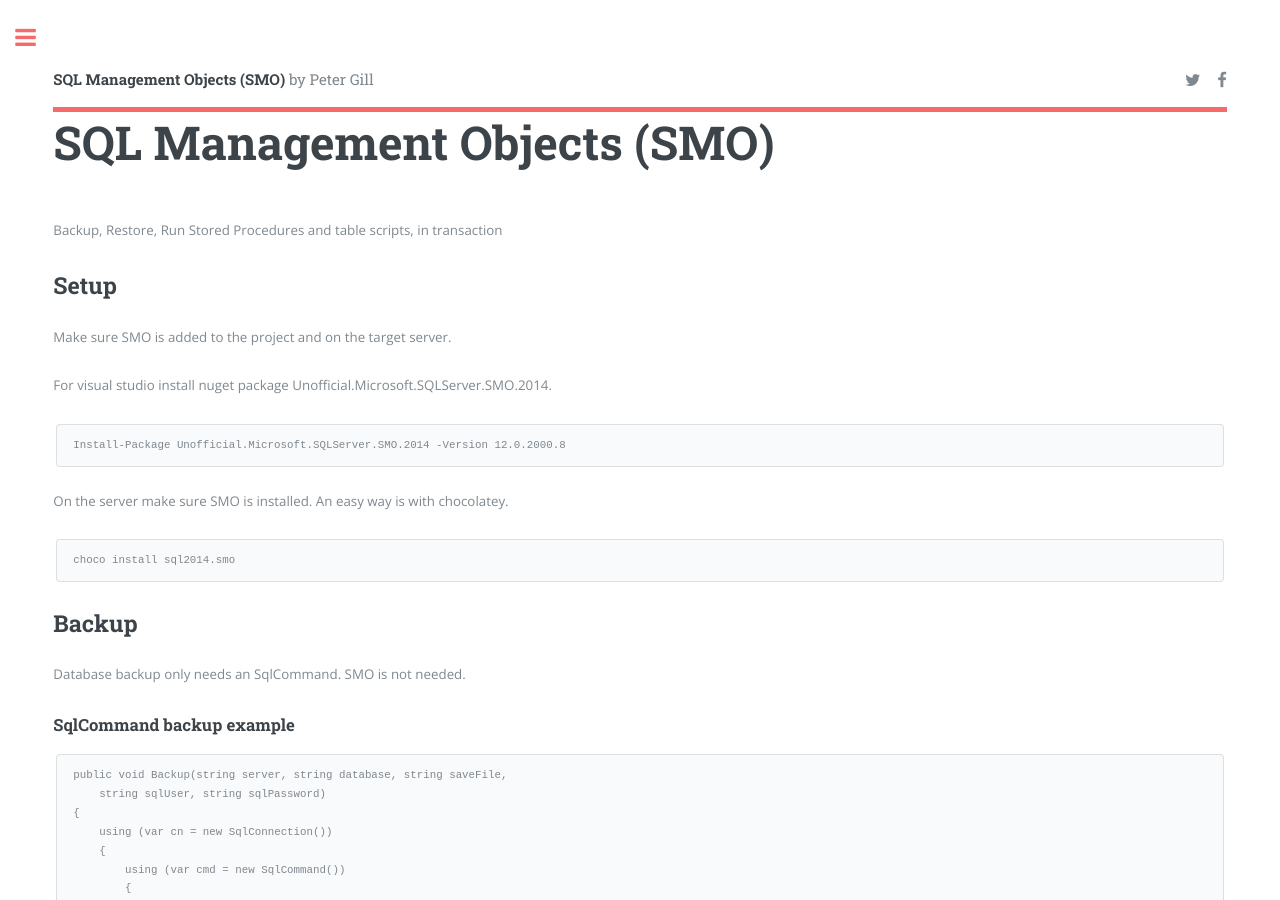
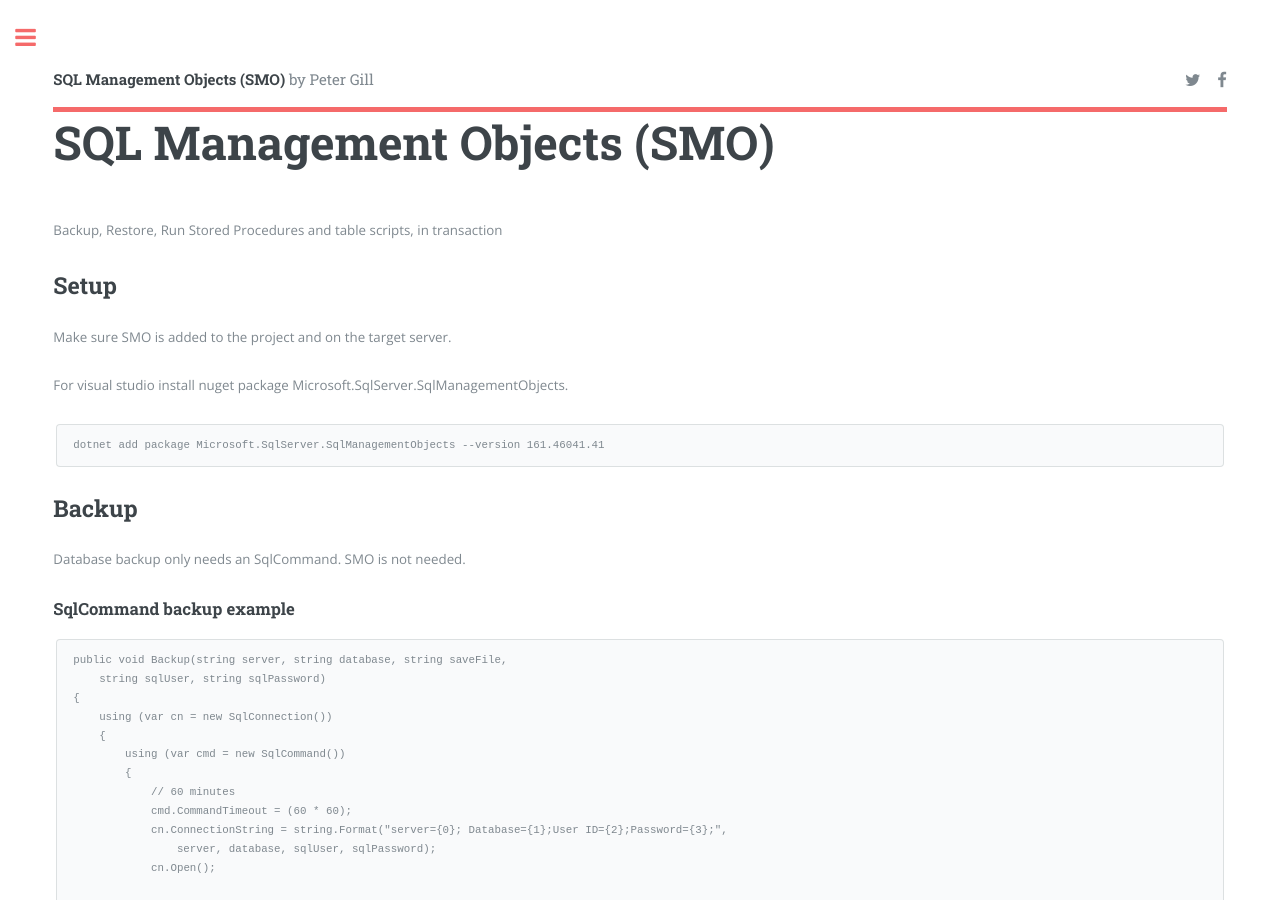
Before and after one commit to majorsilence/Dev, a Jekyll site: the page built from docs/Database/Microsoft-Server-Management-Objects.md, in a window 1280 px wide and 900 px high. Built offline with Jekyll 4.4.1, drawn with Linux system fonts in a browser that asks for light colours.

Commit message:
Update Microsoft-Server-Management-Objects.md
switch to official smo nuget package

````diff
--- a/docs/Database/Microsoft-Server-Management-Objects.md
+++ b/docs/Database/Microsoft-Server-Management-Objects.md
@@ -8,16 +8,10 @@ Backup, Restore, Run Stored Procedures and table scripts, in transaction
 ## Setup
 Make sure SMO is added to the project and on the target server.
 
-For visual studio install nuget package Unofficial.Microsoft.SQLServer.SMO.2014.
+For visual studio install nuget package Microsoft.SqlServer.SqlManagementObjects.
 
 ```ps
-Install-Package Unofficial.Microsoft.SQLServer.SMO.2014 -Version 12.0.2000.8
-```
-
-On the server make sure SMO is installed.  An easy way is with chocolatey.
-
-```ps
-choco install sql2014.smo
+dotnet add package Microsoft.SqlServer.SqlManagementObjects --version 161.46041.41
 ```
 
 ## Backup
````
